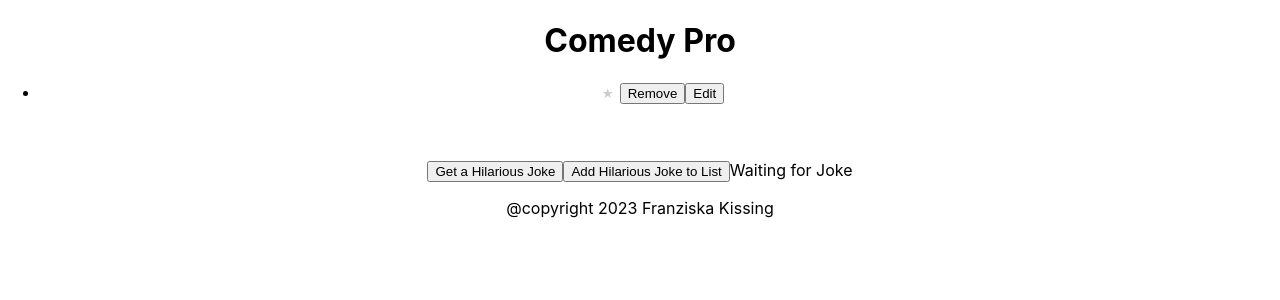
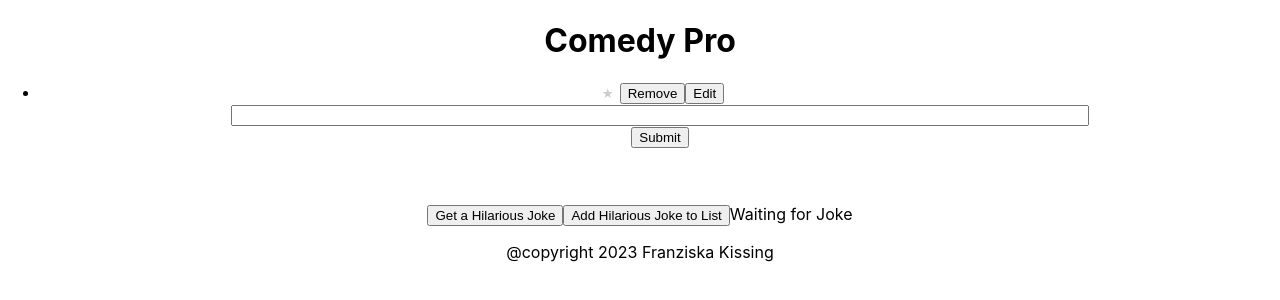
Before and after one commit to FrankieSlinn/comedy, a React (Create React App) app: page / in a window 1280 px wide. Both pictures are taken after a click on the button "Edit". Shown: the top 300 px of the page. Built offline with nearby package versions, Linux system fonts and the light colour scheme.

Commit message:
Edit Items works

```diff
--- a/src/ListItem.js
+++ b/src/ListItem.js
@@ -1,32 +1,46 @@
 import EditForm from "./EditForm";
 import {useState} from "react";
 export default function ListItem(jokeItems){
-    console.log("jokes in listitem yy", jokeItems)
     function log(){
         //console.log("start works")
     }
 const [star, setStar]=useState(false);
-//console.log("jokeItem", jokes)
-//console.log("star before function", star)
+const [changeItem, setChangeItem]=useState(false);
+const[showEditForm, setShowEditForm]=useState(false);
 
 const[newJokeList, setNewJokeList]=useState(jokeItems.jokeList);
-console.log("newJokeList", newJokeList, [...newJokeList])
 //jokeItems.setJokes(newJokeList);
-
+let id=jokeItems.index;
+let editedJokeList=[];
 
 function removeItem(){
-    console.log("removeItem running")
-    console.log("newjokelist in removeitem", jokeItems.jokeList)
-let id=jokeItems.index;
-console.log("id", jokeItems.index)
 let newItem = [...jokeItems.jokeList];
-console.log("newItem", newItem)
 newItem.splice(id,1)
 console.log("spliced newItem", newItem)
 jokeItems.setJokes(newItem);
+}
+function handleJokeChanges(e){
+    e.preventDefault();
+    console.log("e.target.value", e.target.value)
+    let editedJoke=e.target.value;
+    let editedJokeList=[...jokeItems.jokeList]
+    let spliceId=id+1;
+    let newEditedJokeList=[editedJokeList.splice(id,0,editedJoke)];
+    console.log("edited jokelist, deditedJoke", editedJokeList, editedJoke);
+    console.log("id in edited joke", id)
+    editedJokeList.splice(spliceId,1);
+    console.log("editedJoke after splice", editedJokeList)
+    console.log("edited joke with id", editedJokeList[id])
+    jokeItems.setJokes(editedJokeList);
+    editedJokeList=[];
+    editedJoke="";
+}
+function handleFormSubmit(e) {
+    e.preventDefault();
+    setChangeItem(false);
 
-//newItem="";
-}
+    //props.addSkill(newSkill);
+  }
     return(
 
         // style={{color: "red"}}
@@ -39,7 +53,15 @@ jokeItems.setJokes(newItem);
           {/* //onClick={() => setShowTodos(!showTodos)}>{showTodos ? 'HIDE' : 'SHOW'} */}
 
         <button className="remove"onClick={removeItem}>Remove</button>
-        <button className="edit">Edit</button>
+        <button className="edit" onClick={()=>{setChangeItem(true)}}>Edit</button>
+
+
+        <br />
+        <form className="editForm" onSubmit={handleFormSubmit} style={{display: changeItem?"inline-block":"none"}}>
+        <input className="editInput" type = "text" onChange={handleJokeChanges} value={jokeItems.jokeItem} style={{display:changeItem?"inline-block":"none", width: "850px", textSlign: "center"}}></input>
+        <br />
+        <button className="submitEdit" type="submit" style={{display:changeItem?"inline-block":"none"}}>Submit</button>
+        </form>
          </li>
 
     )
```
